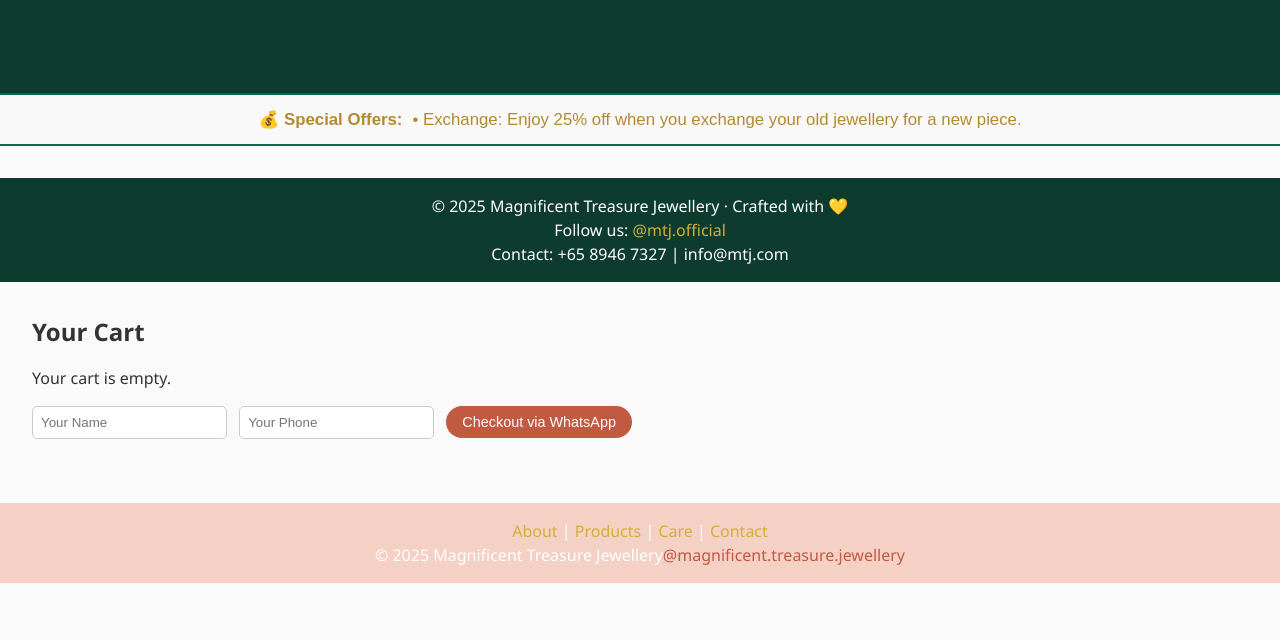
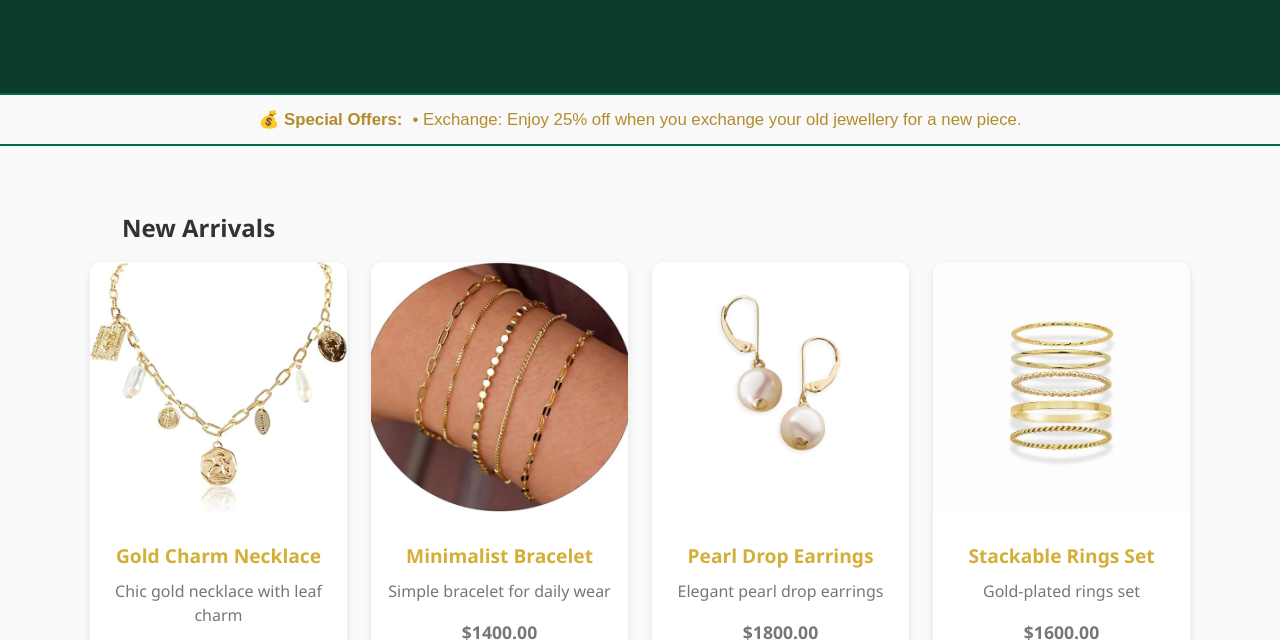
Before and after one commit to pandatechizl/mtj-shop, a website: page new-arrivals.html in a window 1280 px wide. Shown: the part 308-948 px from the top of the page. Before the commit the page ends 891 px from the top, so only its background shows below. Drawn offline with Linux system fonts and the light colour scheme.

Commit message:
Fixed new arrivals products section.

```diff
--- a/new-arrivals.html
+++ b/new-arrivals.html
@@ -25,8 +25,17 @@
 	  </div>
 	</div>
 
-  <!-- Footer -->
-  <div data-include="components/footer.html"></div>
+  <!-- Products section -->
+  <section id="products" style="padding:2rem;">
+    <div class="section-title">
+      <h2>New Arrivals</h2>
+    </div>
+    <div class="container" id="product-list">
+      <!-- Products rendered by JS -->
+    </div>
+  </section>
+
+
 
   <!-- Cart section -->
   <section id="cart" style="padding:2rem;">
@@ -40,15 +49,7 @@
   </section>
 
   <!-- Footer -->
-  <footer style="text-align:center; padding:1rem; background-color:#f5d0c5;">
-    <div>
-      <a href="#about">About</a> |
-      <a href="#products">Products</a> |
-      <a href="#care">Care</a> |
-      <a href="#contact">Contact</a>
-    </div>
-    <p>© 2025 Magnificent Treasure Jewellery<a href="https://www.instagram.com/" style="color:#c15a41;text-decoration:none;">@magnificent.treasure.jewellery</a></p>
-  </footer>
+  <div data-include="components/footer.html"></div>
 
   <script src="js/products.js"></script>
   <script src="js/cart.js"></script>
```
